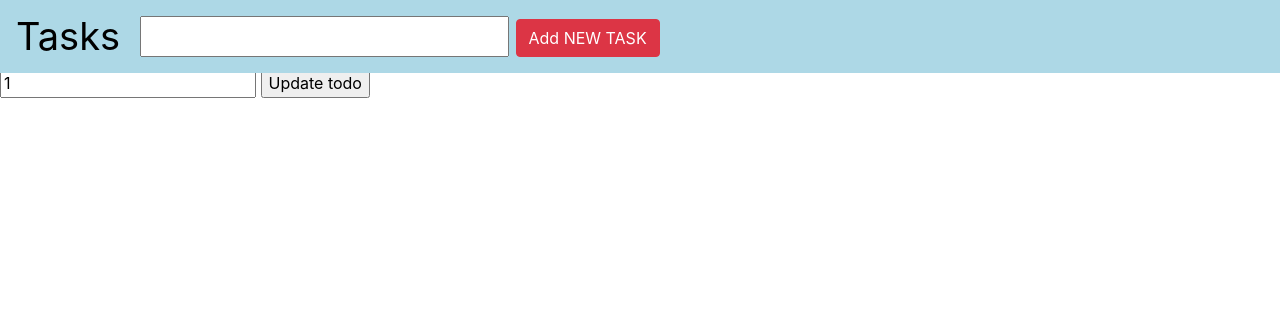
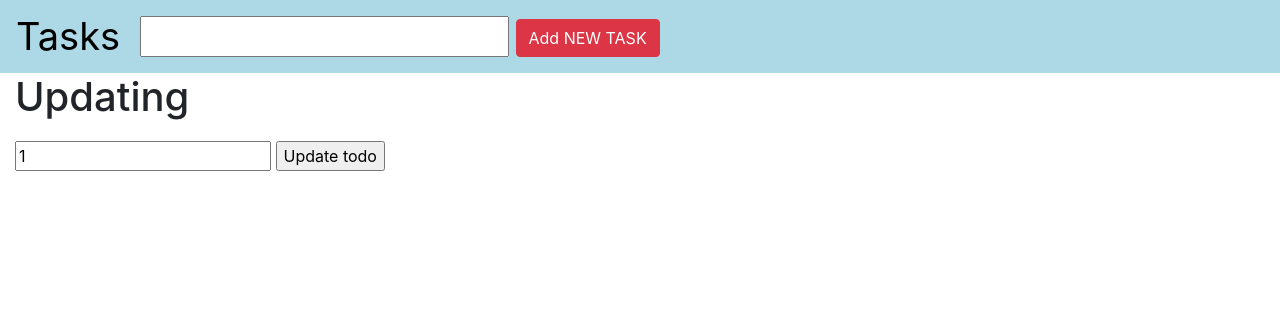
Before and after one commit to DominikBazan/flask-python-learning, a Flask app: page /update/1 in a window 1280 px wide. Shown: the top 333 px of the page. Run offline with Flask 2, Linux system fonts and the light colour scheme; some libraries are stand-ins or nearby versions.

Commit message:
Working on layout.

```diff
--- a/static/css/main.css
+++ b/static/css/main.css
@@ -5,8 +5,13 @@ body, html {
 }
 
 .content {
-    margin: 0 auto;
+    /* margin: 0 auto; */
     /* width: 400px; */
+}
+
+.margin-top {
+    margin-top: 73px;
+    margin-left: 15px;
 }
 
 table, td, th {
@@ -14,7 +19,7 @@ table, td, th {
 }
 
 table {
-    margin-top: 24px;
+    margin-top: 73px;
     /* border-collapse: collapse; */
     border: solid 3px #aaa;
     width: 100%;
--- a/templates/index.html
+++ b/templates/index.html
@@ -8,7 +8,6 @@
 
 {% block body %}
 <div id="content">
-    <h1>Todos:</h1>
     {% if todos|length < 1 %}
     <div id="empty-case">There are no todos created. Create one down below.</div>
     {% else %}
--- a/templates/update.html
+++ b/templates/update.html
@@ -5,7 +5,7 @@
 {% endblock %}
 
 {% block body %}
-<div id="content">
+<div class="content margin-top">
     <h1>Updating</h1>
     <form action="/update/{{todo}}" method="POST" id="form">
         <input type="text" name="content" id="content" value="{{todo}}">
```
